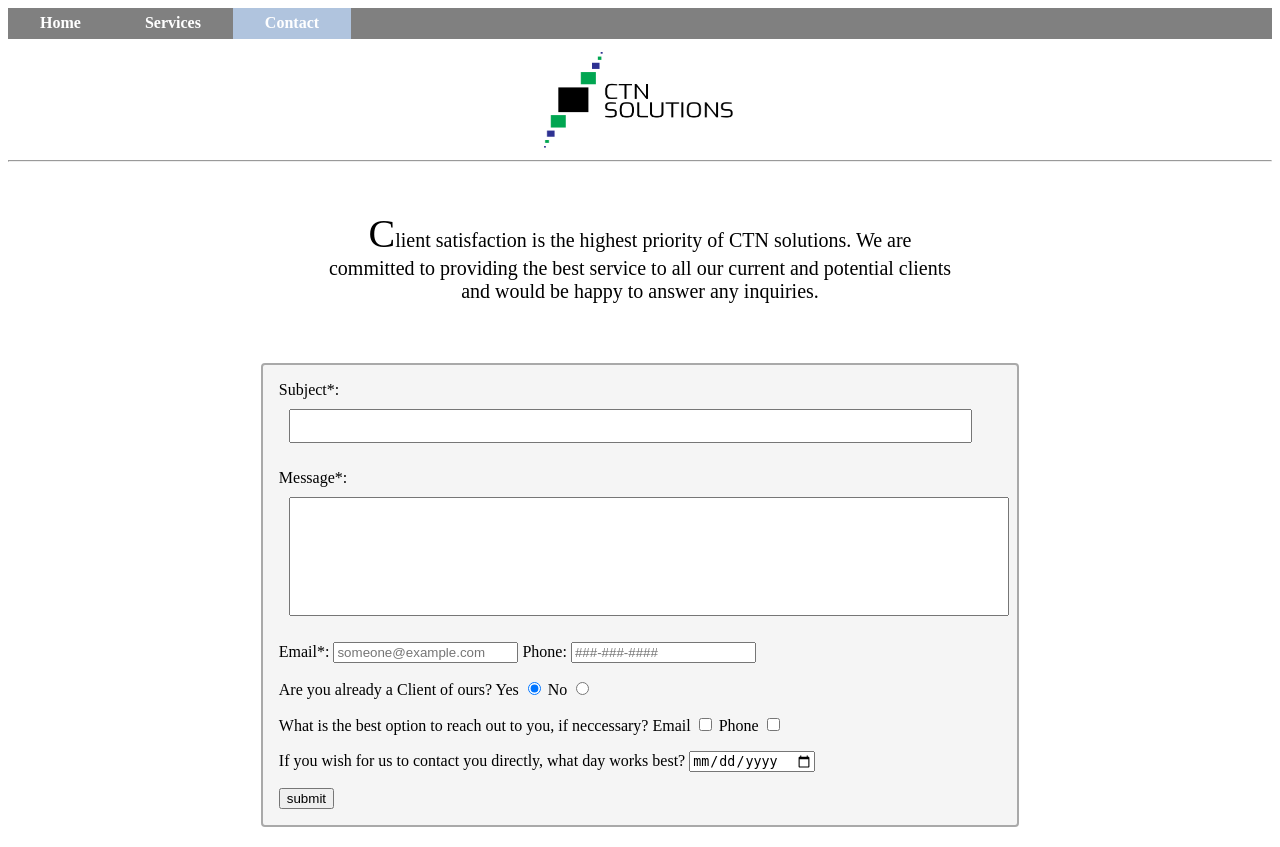
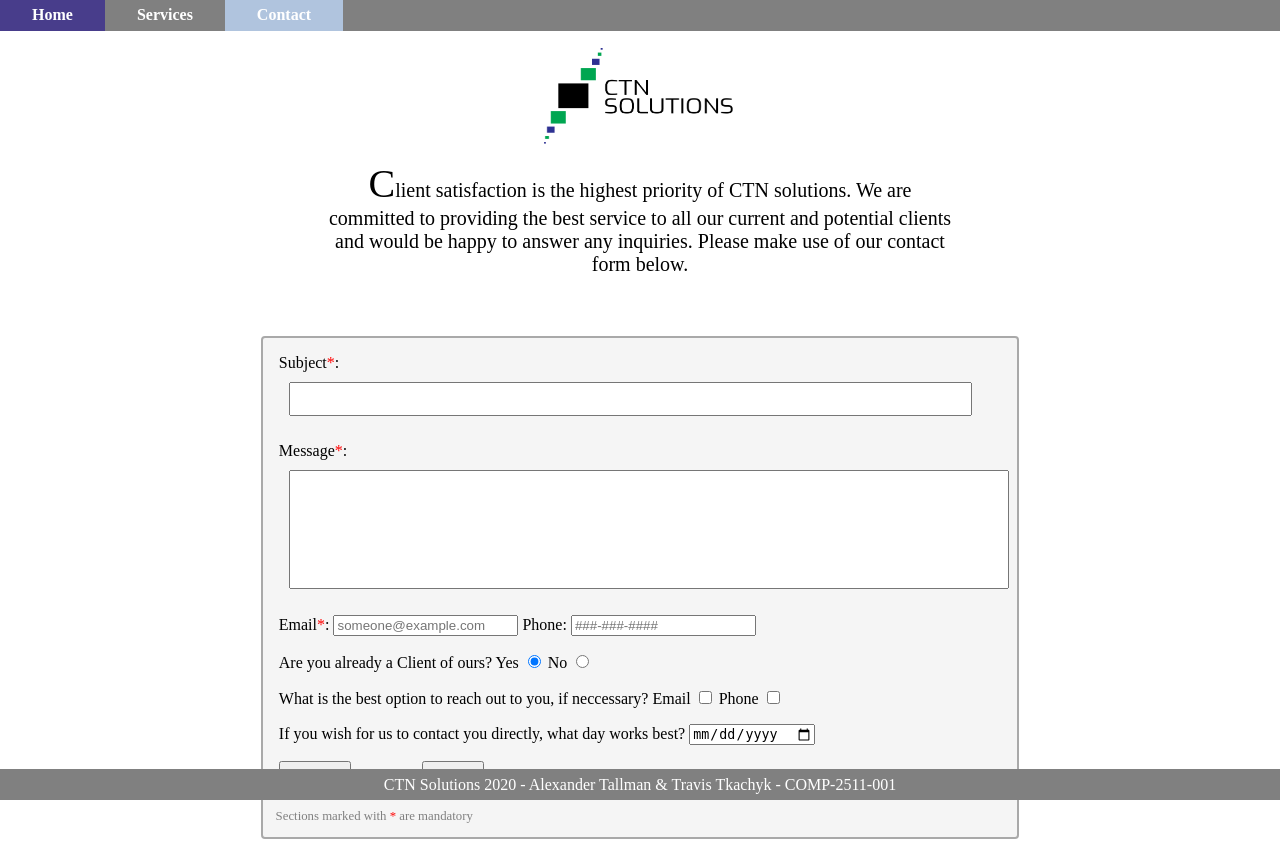
Before and after one commit to Tmtkachyk/COMP-2511-Assign-1, a PHP site: page /Contact.html in a window 1280 px wide. Run offline with PHP 8.4, Linux system fonts and the light colour scheme.

Commit message:
Alex - Sept 15 - 1.3
Contact Form Complete. Footer Added. Stripes added to table. Header and footer layout slightly adjusted. Attribute selector used.  Added visual marker for mandetory form areas.

```diff
--- a/Contact.html
+++ b/Contact.html
@@ -26,13 +26,13 @@
             <img class="logo" src="images/CTNL%20Logo.png" alt="CTN Solutions Logo" />
         </header>
 
-        <hr>
+        <div></div>
 
         <main>
 
             <article class = "acontact">
 
-            Client satisfaction is the highest priority of CTN solutions. We are committed to providing the best service to all our current and potential clients and would be happy to answer any inquiries.
+            Client satisfaction is the highest priority of CTN solutions. We are committed to providing the best service to all our current and potential clients and would be happy to answer any inquiries. Please make use of our contact form below.
 
             </article>
 
@@ -40,19 +40,19 @@
                 <input type="hidden" name="inquiry" value="CTN Contact Form"/>
 
                 <p>
-                    <label> Subject*:
+                    <label> Subject<span>*</span>:
                             <input name="subject" type="text" maxlength="50" required />
                     </label>
                 </p>
 
                 <p>
-                    <label> Message*:
+                    <label> Message<span>*</span>:
                             <input name="message" type="textarea" required />
                     </label>
                 </p>
 
                 <p>
-                    <label> Email*:
+                    <label> Email<span>*</span>:
                             <input name="email" type="email" pattern="[A-Z0-9._%+-]+@[A-Z0-9.-]+\.[A-Z]{2,}" placeholder="someone@example.com" required />
                     </label>
 
@@ -92,10 +92,15 @@
                     </label>
                 </p>
 
+
                 <p>
-                <input type = "submit" value = "submit">
+                <input class = "button" type = "submit" value = "Submit"/>
+                <input class = "button" type = "reset" value = "Clear"/>
                 </p>
 
+                <p class="headsup">
+                Sections marked with <span>*</span> are mandatory
+                </p>
 
             </form>
 
@@ -104,7 +109,9 @@
         </main>
 
         <footer>
-        <!--- WIP footer --->
+            <p>
+                CTN Solutions 2020 - Alexander Tallman & Travis Tkachyk - COMP-2511-001
+            </p>
         </footer>
 
 
--- a/Services.html
+++ b/Services.html
@@ -22,7 +22,7 @@
             <img class="logo" src="images/CTNL%20Logo.png" alt="CTN Solutions Logo" />
 
         </header>
-
+        <hr>
         <main>
             <table>
                 <tr>
@@ -51,7 +51,9 @@
 
 
         <footer>
-        <!--- WIP footer --->
+            <p>
+                CTN Solutions 2020 - Alexander Tallman & Travis Tkachyk - COMP-2511-001
+            </p>
         </footer>
 
 
--- a/Style.css
+++ b/Style.css
@@ -4,6 +4,10 @@
     padding: 0;
     overflow: hidden;
     list-style-type: none;
+    position:fixed;
+    top:0;
+    left:0;
+    width:100%;
 }
 
 li {
@@ -33,15 +37,28 @@
 .logo{
     height: 6em;
     width: 12em;
-    margin: 0.8em;
+    margin: 1em;
 
     display: block;
     margin-left: auto;
     margin-right: auto;
+    margin-top:3em;
 }
 
 
 
-hr{
-    margin-bottom: 3em;
+footer{
+    position: fixed;
+    left: 0;
+    bottom: 0;
+    width: 100%;
+    background-color: grey;
+    color: white;
+    text-align: center;
+
 }
+
+footer p{
+
+margin:0.5%
+}
--- a/StyleContact.css
+++ b/StyleContact.css
@@ -28,11 +28,6 @@
     margin-left: 1em;
 }
 
-form label{
-    margin: 8p
-}
-
-
 input[type=textarea]{
 
     width: 95%;
@@ -48,3 +43,17 @@
     padding: 1% 1%;
     margin: 0.75em
 }
+
+.button{
+    margin-right: 5em;
+    padding: 0.5em 1em;
+}
+
+span{
+    color: red;
+}
+
+.headsup{
+    color:grey;
+    font-size: 80%
+}
--- a/StyleServices.css
+++ b/StyleServices.css
@@ -18,3 +18,7 @@
 th, td {
     padding: 10px;
 }
+
+tr:nth-child(even) {
+  background-color: lightsteelblue;
+}
```
Also changed, not shown: Home.html (+5 -7 lines).
